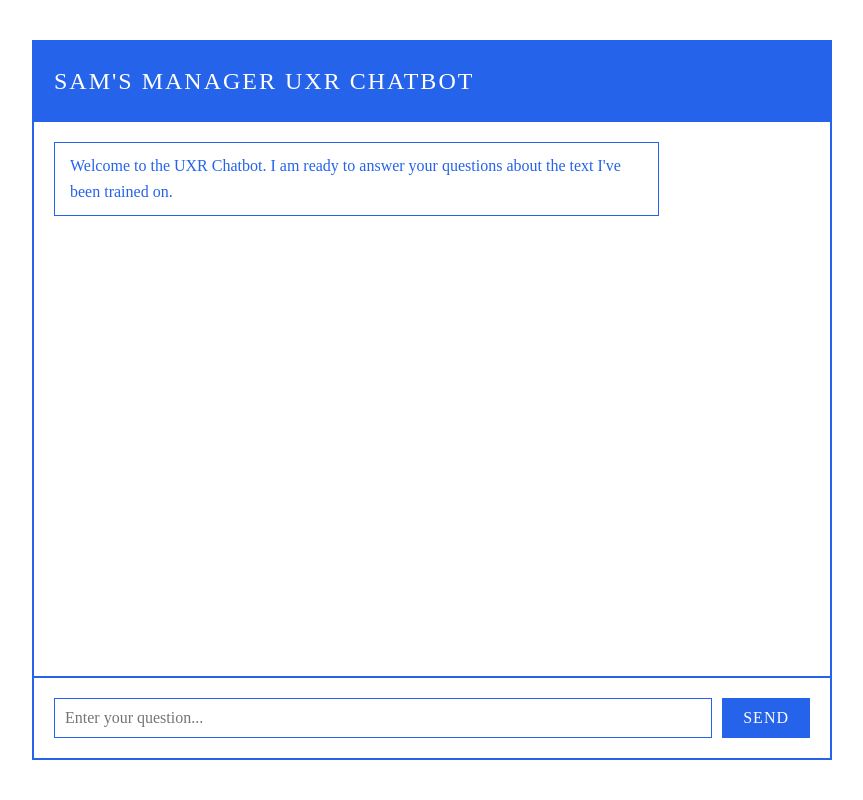
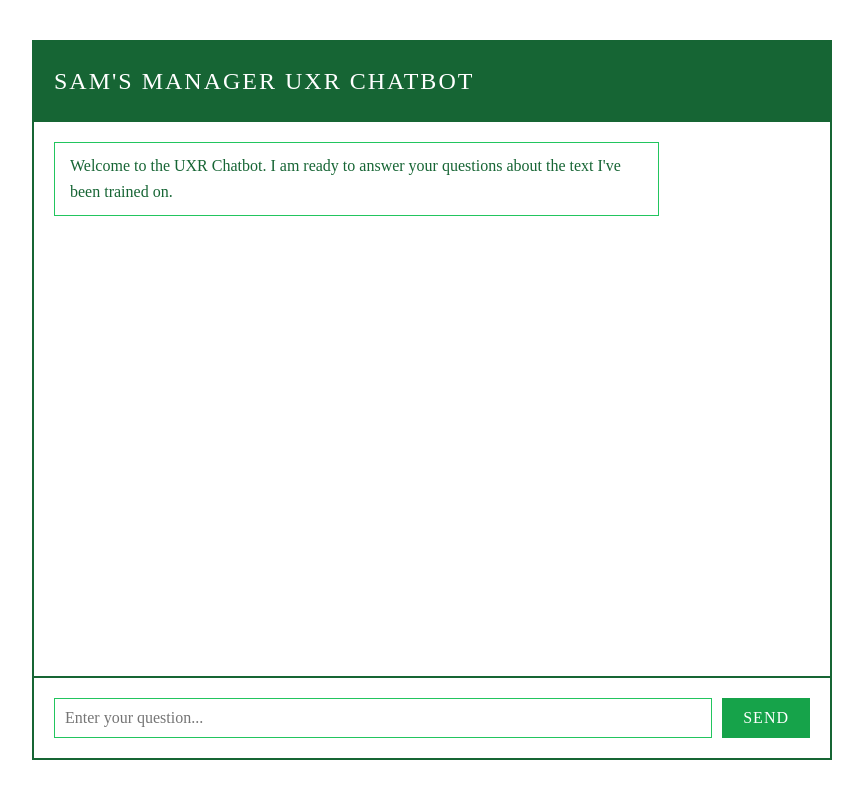
Before and after one commit to SamRyu7/sam-ryu-manager-tooling-uxr, a Flask app: page / in a window 1280 px wide. Shown: the whole page, without its empty margins (208-1071 px from the left). Run offline with Flask 3, Linux system fonts and the light colour scheme.

Commit message:
Update style.css

```diff
--- a/static/css/style.css
+++ b/static/css/style.css
@@ -3,7 +3,6 @@
     padding: 0;
     box-sizing: border-box;
 }
-
 body {
     font-family: "Times New Roman", Times, serif;
     line-height: 1.6;
@@ -12,135 +11,120 @@ body {
     display: flex;
     justify-content: center;
     align-items: center;
-    color: #2563eb;
+    color: #166534;
 }
-
 .chat-container {
     width: 90%;
     max-width: 800px;
     height: 90vh;
     background-color: white;
-    border: 2px solid #2563eb;
+    border: 2px solid #166534;
     display: flex;
     flex-direction: column;
 }
-
 .chat-header {
     padding: 20px;
-    background-color: #2563eb;
+    background-color: #166534;
     color: white;
-    border-bottom: 2px solid #2563eb;
+    border-bottom: 2px solid #166534;
 }
-
 .chat-header h1 {
     font-size: 1.5rem;
     font-weight: normal;
     text-transform: uppercase;
     letter-spacing: 2px;
 }
-
 .chat-messages {
     flex: 1;
     padding: 20px;
     overflow-y: auto;
     background-color: white;
 }
-
 .message {
     margin-bottom: 15px;
     padding: 10px 15px;
     max-width: 80%;
     word-wrap: break-word;
-    border: 1px solid #2563eb;
+    border: 1px solid #22c55e;
 }
-
 .message.user {
-    background-color: #2563eb;
+    background-color: #16a34a;
     color: white;
     margin-left: auto;
 }
-
 .message.bot {
     background-color: white;
-    color: #2563eb;
+    color: #166534;
     margin-right: auto;
-    border: 1px solid #2563eb;
+    border: 1px solid #22c55e;
 }
-
 .message.system {
     background-color: white;
-    color: #2563eb;
+    color: #15803d;
     font-size: 0.9em;
-    border: 1px dashed #2563eb;
+    border: 1px dashed #22c55e;
     margin: 10px auto;
     max-width: 90%;
 }
-
 .message.error {
-    background-color: #2563eb;
+    background-color: #dc2626;
     color: white;
     margin: 10px auto;
     max-width: 90%;
 }
-
 .chat-input {
     padding: 20px;
-    border-top: 2px solid #2563eb;
+    border-top: 2px solid #166534;
     background-color: white;
 }
-
 #chat-form {
     display: flex;
     gap: 10px;
 }
-
 #user-input {
     flex: 1;
     padding: 10px;
-    border: 1px solid #2563eb;
+    border: 1px solid #22c55e;
     font-family: "Times New Roman", Times, serif;
     font-size: 1rem;
     background-color: white;
 }
-
+#user-input:focus {
+    outline: none;
+    border-color: #16a34a;
+}
 button {
     padding: 10px 20px;
-    background-color: #2563eb;
+    background-color: #16a34a;
     color: white;
-    border: 1px solid #2563eb;
+    border: 1px solid #16a34a;
     cursor: pointer;
     font-family: "Times New Roman", Times, serif;
     font-size: 1rem;
     text-transform: uppercase;
     letter-spacing: 1px;
 }
-
 button:hover {
     background-color: white;
-    color: #2563eb;
+    color: #16a34a;
 }
-
 button:disabled {
-    background-color: #93c5fd;
+    background-color: #86efac;
     color: white;
     cursor: not-allowed;
 }
-
 /* Custom scrollbar for retro feel */
 ::-webkit-scrollbar {
     width: 10px;
 }
-
 ::-webkit-scrollbar-track {
     background: white;
-    border: 1px solid #2563eb;
+    border: 1px solid #22c55e;
 }
-
 ::-webkit-scrollbar-thumb {
-    background: #2563eb;
-    border: 1px solid #2563eb;
+    background: #16a34a;
+    border: 1px solid #16a34a;
 }
-
 ::-webkit-scrollbar-thumb:hover {
-    background: #1d4ed8;
+    background: #166534;
 }
```
